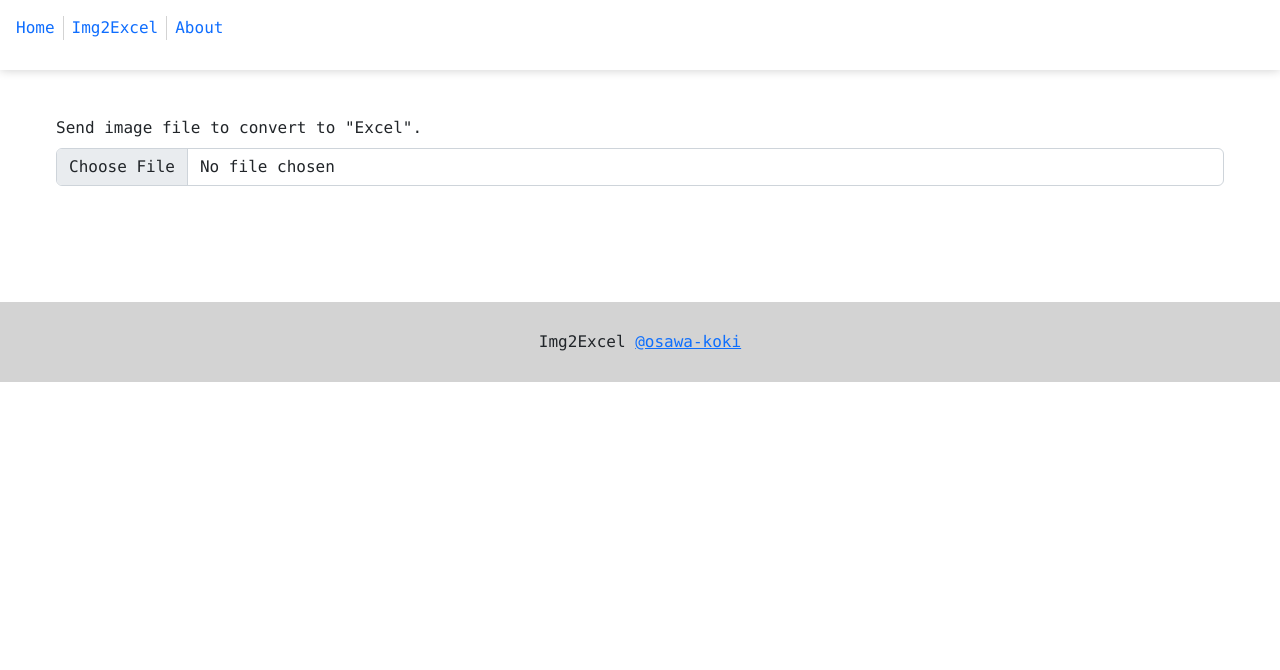
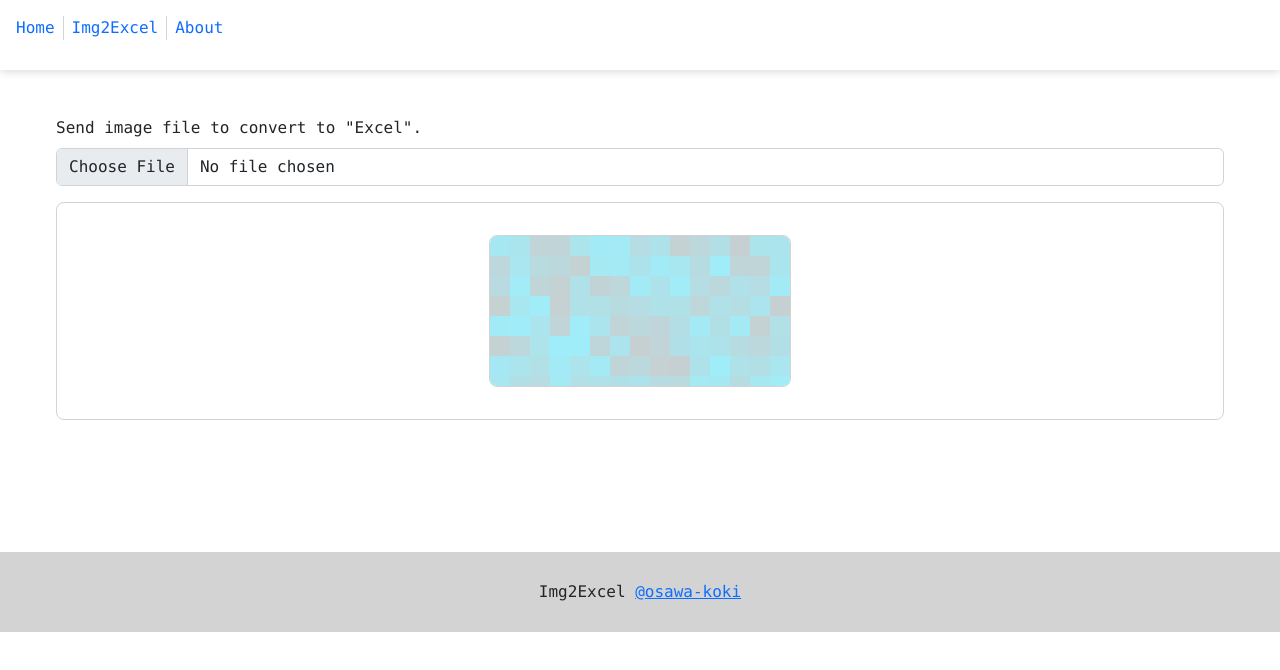
Before and after one commit to osawa-koki/img2excel-server, a Next.js app in the folder web_client/: page /img2excel in a window 1280 px wide. Shown: the top 670 px of the page. Built offline with nearby package versions, Linux system fonts and the light colour scheme.

Commit message:
キャンバスまで。

```diff
--- /dev/null
+++ b/web_client/common/File2Jimp.ts
@@ -0,0 +1,24 @@
+import Jimp from 'jimp/browser/lib/jimp';
+
+const File2Jimp = async (file: File): Promise<Jimp> => {
+  return await new Promise((resolve, reject): void => {
+    const reader = new FileReader();
+    reader.onload = (event: ProgressEvent<FileReader>): void => {
+      if (event.target === null) {
+        reject();
+        return;
+      }
+      const data = event.target.result as ArrayBuffer;
+      Jimp.read(data as Buffer)
+      .then((image: Jimp): void => {
+        resolve(image);
+      })
+      .catch((error: Error): void => {
+        reject(error);
+      });
+    };
+    reader.readAsArrayBuffer(file);
+  });
+};
+
+export default File2Jimp;
--- a/web_client/pages/img2excel.tsx
+++ b/web_client/pages/img2excel.tsx
@@ -2,14 +2,70 @@ import React, { useState, useEffect } from 'react';
 import Form from 'react-bootstrap/Form';
 import Jimp from 'jimp/browser/lib/jimp';
 import Stack from '@mui/material/Stack';
+import Alert from '@mui/material/Alert';
 import LinearProgress from '@mui/material/LinearProgress';
 
+import File2Jimp from '../common/File2Jimp';
 import Layout from '../components/Layout';
 
 const Img2ExcelPage = () => {
 
+  let canvasRef: HTMLCanvasElement | null = null;
+
   let [jimp, setJimp] = useState<Jimp | null>(null);
+  let [error, setError] = useState<string | null>(null);
   let [loading, setLoading] = useState(false);
+
+  function Draw(jimp: Jimp): void {
+    const canvas = this.CanvasRef.current;
+    if (canvas === null) return;
+    const ctx = canvas.getContext('2d');
+    if (ctx === null) return;
+    const width = jimp.bitmap.width;
+    const height = jimp.bitmap.height;
+    canvas.width = width;
+    canvas.height = height;
+    const imageData = ctx.createImageData(width, height);
+    imageData.data.set(jimp.bitmap.data);
+    ctx.putImageData(imageData, 0, 0);
+  };
+
+  // async function FileDropped(acceptedFiles: File[]): Promise<void> {
+  //   const file = acceptedFiles[0];
+  //   await File2Jimp(file)
+  //   .then((jimp: Jimp): void => {
+  //     setJimp(jimp);
+  //     Draw(jimp);
+  //   })
+  //   .catch((err: Error): void => {
+  //     console.log(err);
+  //     window.alert("画像ファイルのMIME対応が不正です。\nPNG・GIF・JPEG・WEBPのいずれかのファイルを指定して下さい。");
+  //   });
+  // };
+
+  useEffect(() => {
+    canvasRef = document.getElementById('MyCanvas') as HTMLCanvasElement;
+    const canvas = canvasRef;
+    if (canvas === null) {
+      setError('Service unavailable... (canvas is null.)');
+      return;
+    }
+    const ctx = canvas.getContext('2d');
+    if (ctx === null) {
+      setError('Service unavailable... (ctx is null.)');
+      return;
+    }
+    const width = 400;
+    const height = 300;
+    const step = 20;
+    const hue_random = Math.floor(Math.random() * 360);
+    for (let x = 0; x < width; x += step) {
+      for (let y = 0; y < height; y += step) {
+        ctx.fillStyle = `hsl(${hue_random}, ${Math.random() * (90 - 10) + 10}%, 80%)`;
+        ctx.fillRect(x, y, step, step);
+      }
+    }
+  }, []);
 
   return (
     <Layout>
@@ -20,6 +76,12 @@ const Img2ExcelPage = () => {
             <Form.Control type="file" disabled={loading} />
           </Form.Group>
           {
+            error &&
+            <div id="Error">
+              <Alert severity="error">{error}</Alert>
+            </div>
+          }
+          {
             loading &&
             <div id='Loading'>
               <Stack sx={{ width: '100%', color: 'grey.500' }} spacing={2}>
@@ -29,6 +91,12 @@ const Img2ExcelPage = () => {
               </Stack>
             </div>
           }
+          {
+            //jimp &&
+            <div id='JimpImage'>
+              <canvas id='MyCanvas'></canvas>
+            </div>
+          }
         </div>
       </div>
     </Layout>
--- a/web_client/styles/img2excel.scss
+++ b/web_client/styles/img2excel.scss
@@ -8,4 +8,21 @@
     border-radius: 0.5rem;
   }
 
+  #Error {
+    margin-top: 1rem;
+  }
+
+  #JimpImage {
+    margin: 1rem 0;
+    padding: 1rem;
+    border: 1px lightgray solid;
+    border-radius: 0.5rem;
+    #MyCanvas {
+      display: block;
+      margin: 1rem auto;
+      border: 1px lightgray solid;
+      border-radius: 0.5rem;
+    }
+  }
+
 }
```
